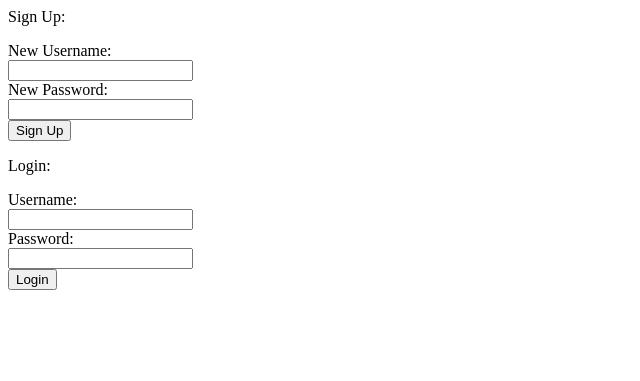
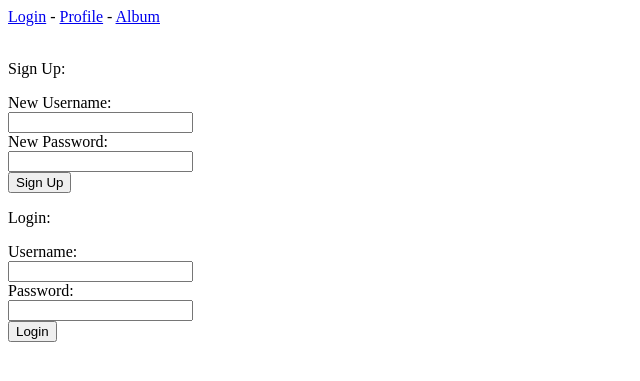
Before and after one commit to jamesw1307/musec, a Flask app: page / in a window 1280 px wide. Shown: the top 381 px of the page, without its empty margins (0-640 px from the left). Run offline with Flask 2, Linux system fonts and the light colour scheme; parts of the project's set-up code (start-up, migrations or seed data) failed here and were passed over.

Commit message:
Completed links to header, login, and profile html's

```diff
--- a/templates/header.html
+++ b/templates/header.html
@@ -1,3 +1,3 @@
 <!--This is the navbar where clicking on different buttons refers you to
 the relevant page.-->
-<a href = '/'>Login</a> - <a href = '/user/1'>User1</a> - <a href = '/album'>Album</a><br>
+<a href = '/'>Login</a> - <a href = '/user'>Profile</a> - <a href = '/album'>Album</a><br>
--- a/templates/login.html
+++ b/templates/login.html
@@ -1,5 +1,7 @@
 <!--A username and passwrd textbox that takes a text input
 and a submit button-->
+{% include 'header.html'%}<br>
+
 <p>Sign Up:</p>
 <form action = '/' method='POST'>
     <label for = 'new_username'>New Username:</label><br>
--- a/templates/profile.html
+++ b/templates/profile.html
@@ -20,4 +20,4 @@ This is the profile page, which will have a login box, and show your entries to
         {{genres.name, genres.description}}
     {% endfor %}
 </h2>
-<p>Your username = {{username.username}}</p>
+<p>Your username = {{username}}</p>
```
